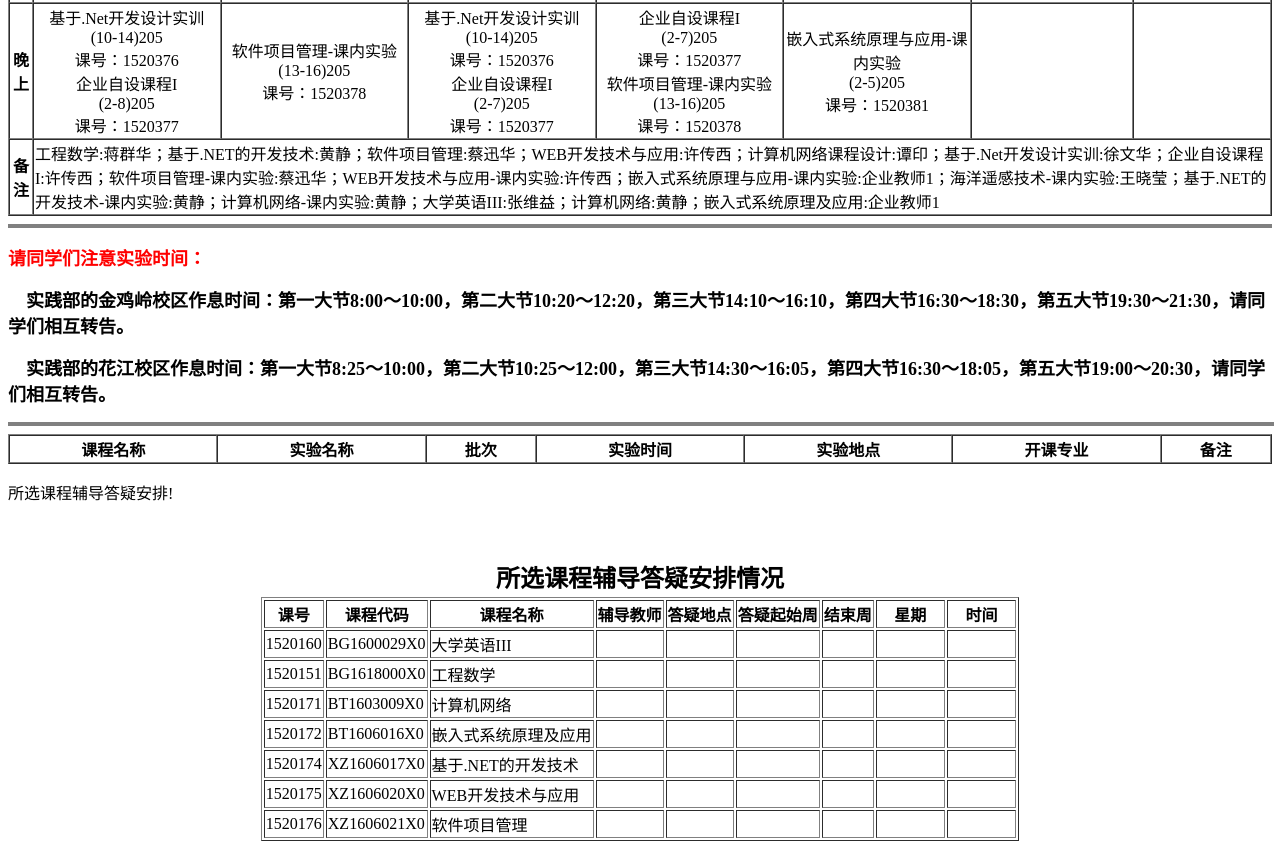
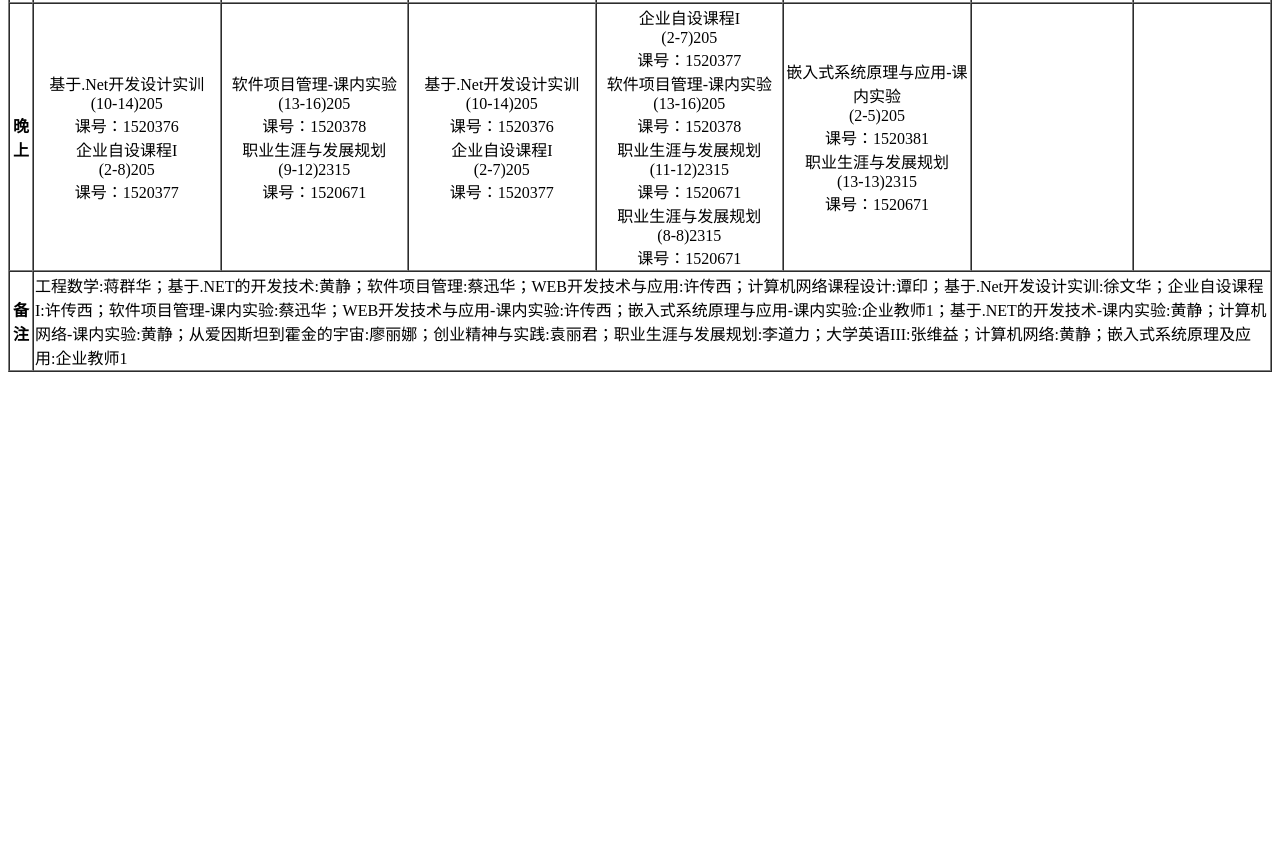
Before and after one commit to iwj/dutymate, a plain HTML site: page schedule.html in a window 1280 px wide. Shown: the part 1172-2021 px from the top of the page. After the commit the page ends 1552 px from the top, so only its background shows below. Drawn offline with Linux system fonts and the light colour scheme.

Commit message:
update schedule

```diff
--- a/schedule.html
+++ b/schedule.html
@@ -21,7 +21,7 @@
 	当前第<span id="work-week"></span>周
 </h4>
 <table border="1" cellspacing="0">
-  <tbody><tr>
+	<tbody><tr>
     <th width="1%">╲</th>
     <th nowrap="" width="15%">星期一</th>
     <th nowrap="" width="15%">星期二</th>
@@ -32,216 +32,18 @@
     <th nowrap="" width="13%">星期日</th>
   </tr>
   <tr><th>1,2节</th><td align="center">工程数学<br>(11-16)7305<br>课号：1520151<br>嵌入式系统原理及应用<br>(2-2)203<br>课号：1520172</td><td align="center">软件项目管理<br>(15-16)2405<br>课号：1520176<br>计算机网络课程设计<br>(1-1)205<br>课号：1520375<br>嵌入式系统原理及应用<br>(2-2)203<br>课号：1520172</td><td align="center">计算机网络课程设计<br>(1-1)205<br>课号：1520375<br>大学英语III<br>(3-16)2206<br>课号：1520160<br>嵌入式系统原理及应用<br>(2-2)205<br>课号：1520172</td><td align="center">基于.NET的开发技术<br>(3-9)5202<br>课号：1520174<br>工程数学<br>(9-16)7309<br>课号：1520151<br>嵌入式系统原理及应用<br>(2-2)205<br>课号：1520172<br>基于.NET的开发技术<br>(1-1)205<br>课号：1520174</td><td align="center">计算机网络课程设计<br>(1-1)205<br>课号：1520375<br>计算机网络课程设计<br>(4-4)205<br>课号：1520375<br>基于.NET的开发技术-课内实验<br>(5-8)5203<br>课号：1520384<br>计算机网络-课内实验<br>(15-16)5203<br>课号：1520386</td><td align="center">嵌入式系统原理与应用-课内实验<br>(2-3)205<br>课号：1520381</td><td align="center">&nbsp;</td></tr>
-<tr><th>3,4节</th><td align="center">WEB开发技术与应用<br>(3-7)5203<br>课号：1520175<br>计算机网络-课内实验<br>(15-16)5203<br>课号：1520386<br>嵌入式系统原理及应用<br>(2-2)205<br>课号：1520172</td><td align="center">工程数学<br>(9-11)7303<br>课号：1520151<br>基于.NET的开发技术<br>(3-9)2409<br>课号：1520174<br>嵌入式系统原理及应用<br>(2-2)203<br>课号：1520172<br>基于.NET的开发技术<br>(1-1)205<br>课号：1520174</td><td align="center">海洋遥感技术-课内实验<br>(12-15)5203<br>课号：1520382<br>嵌入式系统原理及应用<br>(2-2)203<br>课号：1520172</td><td align="center">软件项目管理<br>(11-16)2402<br>课号：1520176<br>企业自设课程I<br>(3-3)205<br>课号：1520377<br>企业自设课程I<br>(5-7)205<br>课号：1520377<br>嵌入式系统原理及应用<br>(2-2)205<br>课号：1520172</td><td align="center">大学英语III<br>(3-16)2206<br>课号：1520160</td><td align="center">嵌入式系统原理与应用-课内实验<br>(2-3)205<br>课号：1520381</td><td align="center">&nbsp;</td></tr>
+<tr><th>3,4节</th><td align="center">WEB开发技术与应用<br>(3-7)5203<br>课号：1520175<br>计算机网络-课内实验<br>(15-16)5203<br>课号：1520386<br>嵌入式系统原理及应用<br>(2-2)205<br>课号：1520172</td><td align="center">工程数学<br>(9-11)7303<br>课号：1520151<br>基于.NET的开发技术<br>(3-9)2409<br>课号：1520174<br>嵌入式系统原理及应用<br>(2-2)203<br>课号：1520172<br>基于.NET的开发技术<br>(1-1)205<br>课号：1520174</td><td align="center">嵌入式系统原理及应用<br>(2-2)203<br>课号：1520172</td><td align="center">软件项目管理<br>(11-16)2402<br>课号：1520176<br>企业自设课程I<br>(3-3)205<br>课号：1520377<br>企业自设课程I<br>(5-7)205<br>课号：1520377<br>嵌入式系统原理及应用<br>(2-2)205<br>课号：1520172</td><td align="center">大学英语III<br>(3-16)2206<br>课号：1520160</td><td align="center">嵌入式系统原理与应用-课内实验<br>(2-3)205<br>课号：1520381</td><td align="center">&nbsp;</td></tr>
 <tr><th>5,6节</th><td align="center">计算机网络课程设计<br>(1-1)205<br>课号：1520375<br>计算机网络课程设计<br>(3-3)205<br>课号：1520375<br>计算机网络<br>(15-16)2209<br>课号：1520171<br>嵌入式系统原理及应用<br>(2-2)205<br>课号：1520172</td><td align="center">计算机网络课程设计<br>(1-1)205<br>课号：1520375<br>计算机网络课程设计<br>(3-3)205<br>课号：1520375<br>基于.Net开发设计实训<br>(10-14)205<br>课号：1520376<br>嵌入式系统原理及应用<br>(2-2)205<br>课号：1520172</td><td align="center">WEB开发技术与应用<br>(3-7)5203<br>课号：1520175<br>计算机网络课程设计<br>(1-1)205<br>课号：1520375<br>计算机网络<br>(8-16)2405<br>课号：1520171<br>嵌入式系统原理及应用<br>(2-2)205<br>课号：1520172</td><td align="center">基于.Net开发设计实训<br>(10-11)205<br>课号：1520376<br>WEB开发技术与应用-课内实验<br>(7-9)5203<br>课号：1520379<br>基于.NET的开发技术-课内实验<br>(3-6)5203<br>课号：1520384<br>嵌入式系统原理及应用<br>(2-2)205<br>课号：1520172</td><td align="center">计算机网络课程设计<br>(2-2)205<br>课号：1520375<br>计算机网络<br>(8-16)2402<br>课号：1520171</td><td align="center">计算机网络课程设计<br>(2-4)205<br>课号：1520375<br>WEB开发技术与应用-课内实验<br>(7-9)5203<br>课号：1520379</td><td align="center">&nbsp;</td></tr>
 <tr><th>7,8节</th><td align="center">基于.Net开发设计实训<br>(11-13)205<br>课号：1520376<br>嵌入式系统原理及应用<br>(2-2)205<br>课号：1520172</td><td align="center">基于.Net开发设计实训<br>(13-14)205<br>课号：1520376<br>嵌入式系统原理及应用<br>(2-2)205<br>课号：1520172</td><td align="center">基于.Net开发设计实训<br>(13-14)205<br>课号：1520376<br>嵌入式系统原理及应用<br>(2-2)205<br>课号：1520172</td><td align="center">企业自设课程I<br>(3-3)205<br>课号：1520377<br>嵌入式系统原理及应用<br>(2-2)205<br>课号：1520172</td><td align="center">&nbsp;</td><td align="center">计算机网络课程设计<br>(2-4)205<br>课号：1520375</td><td align="center">&nbsp;</td></tr>
-<tr><th>晚 上</th><td align="center">基于.Net开发设计实训<br>(10-14)205<br>课号：1520376<br>企业自设课程I<br>(2-8)205<br>课号：1520377</td><td align="center">软件项目管理-课内实验<br>(13-16)205<br>课号：1520378</td><td align="center">基于.Net开发设计实训<br>(10-14)205<br>课号：1520376<br>企业自设课程I<br>(2-7)205<br>课号：1520377</td><td align="center">企业自设课程I<br>(2-7)205<br>课号：1520377<br>软件项目管理-课内实验<br>(13-16)205<br>课号：1520378</td><td align="center">嵌入式系统原理与应用-课内实验<br>(2-5)205<br>课号：1520381</td><td align="center">&nbsp;</td><td align="center">&nbsp;</td></tr>
+<tr><th>晚 上</th><td align="center">基于.Net开发设计实训<br>(10-14)205<br>课号：1520376<br>企业自设课程I<br>(2-8)205<br>课号：1520377</td><td align="center">软件项目管理-课内实验<br>(13-16)205<br>课号：1520378<br>职业生涯与发展规划<br>(9-12)2315<br>课号：1520671</td><td align="center">基于.Net开发设计实训<br>(10-14)205<br>课号：1520376<br>企业自设课程I<br>(2-7)205<br>课号：1520377</td><td align="center">企业自设课程I<br>(2-7)205<br>课号：1520377<br>软件项目管理-课内实验<br>(13-16)205<br>课号：1520378<br>职业生涯与发展规划<br>(11-12)2315<br>课号：1520671<br>职业生涯与发展规划<br>(8-8)2315<br>课号：1520671</td><td align="center">嵌入式系统原理与应用-课内实验<br>(2-5)205<br>课号：1520381<br>职业生涯与发展规划<br>(13-13)2315<br>课号：1520671</td><td align="center">&nbsp;</td><td align="center">&nbsp;</td></tr>
 
   <tr>
     <th>备注</th>
-    <td colspan="7">工程数学:蒋群华；基于.NET的开发技术:黄静；软件项目管理:蔡迅华；WEB开发技术与应用:许传西；计算机网络课程设计:谭印；基于.Net开发设计实训:徐文华；企业自设课程I:许传西；软件项目管理-课内实验:蔡迅华；WEB开发技术与应用-课内实验:许传西；嵌入式系统原理与应用-课内实验:企业教师1；海洋遥感技术-课内实验:王晓莹；基于.NET的开发技术-课内实验:黄静；计算机网络-课内实验:黄静；大学英语III:张维益；计算机网络:黄静；嵌入式系统原理及应用:企业教师1</td>
+    <td colspan="7">工程数学:蒋群华；基于.NET的开发技术:黄静；软件项目管理:蔡迅华；WEB开发技术与应用:许传西；计算机网络课程设计:谭印；基于.Net开发设计实训:徐文华；企业自设课程I:许传西；软件项目管理-课内实验:蔡迅华；WEB开发技术与应用-课内实验:许传西；嵌入式系统原理与应用-课内实验:企业教师1；基于.NET的开发技术-课内实验:黄静；计算机网络-课内实验:黄静；从爱因斯坦到霍金的宇宙:廖丽娜；创业精神与实践:袁丽君；职业生涯与发展规划:李道力；大学英语III:张维益；计算机网络:黄静；嵌入式系统原理及应用:企业教师1</td>
   </tr>
 
-</tbody></table>
-
-
-
-<hr size="4" color="#808080">
-
-<p></p>
-<p><b><font size="4" color="#FF0000">请同学们注意实验时间：</font></b></p>
-<p><b><font size="4">&nbsp;&nbsp;&nbsp;&nbsp;实践部的金鸡岭校区作息时间：第一大节8:00～10:00，第二大节10:20～12:20，第三大节14:10～16:10，第四大节16:30～18:30，第五大节19:30～21:30，请同学们相互转告。</font></b></p>
-<p><b><font size="4">&nbsp;&nbsp;&nbsp;&nbsp;实践部的花江校区作息时间：第一大节8:25～10:00，第二大节10:25～12:00，第三大节14:30～16:05，第四大节16:30～18:05，第五大节19:00～20:30，请同学们相互转告。</font></b></p>
-
-<hr color="#808080" width="100%" size="4">
-<form method="POST" action="/student/coursetable.asp">
-  <table border="1" cellspacing="0" width="100%" align="center">
-  <tbody><tr>
-    <th nowrap="">课程名称</th>
-    <th nowrap="">实验名称</th>
-    <th nowrap="">批次</th>
-    <th nowrap="">实验时间</th>
-    <th nowrap="">实验地点</th>
-    <th nowrap="">开课专业</th>
-    <th nowrap="">备注</th>
-  </tr>
-
-</tbody></table>
-
-<p>所选课程辅导答疑安排!</p>
-
-<br><br>
-<table border="0" align="center" width="100%"><tbody><tr><td align="center" valign="top" id="pagecontrol">
-<b><font size="5" face="楷体_GB2312">所选课程辅导答疑安排情况</font></b></td>
-
-  </tr></tbody></table><table border="1" width="60%" align="center">
-    <tbody><tr>
-      <th nowrap="">课号</th>
-      <th nowrap="">课程代码</th>
-      <th nowrap="">课程名称</th>
-      <th nowrap="">辅导教师</th>
-      <th nowrap="">答疑地点</th>
-      <th nowrap="">答疑起始周</th>
-      <th nowrap="">结束周</th>
-      <th nowrap="" width="80">星期</th>
-      <th nowrap="" width="80">时间</th>
-    </tr>
-
- <tr>
-
-     <td nowrap="">1520160</td>
-
-     <td nowrap="">BG1600029X0</td>
-
-     <td nowrap="">大学英语III</td>
-
-     <td nowrap=""></td>
-
-     <td nowrap=""></td>
-
-     <td nowrap=""></td>
-
-     <td nowrap=""></td>
-
-     <td nowrap=""></td>
-
-     <td nowrap=""></td>
-
- </tr>
-
- <tr>
-
-     <td nowrap="">1520151</td>
-
-     <td nowrap="">BG1618000X0</td>
-
-     <td nowrap="">工程数学</td>
-
-     <td nowrap=""></td>
-
-     <td nowrap=""></td>
-
-     <td nowrap=""></td>
-
-     <td nowrap=""></td>
-
-     <td nowrap=""></td>
-
-     <td nowrap=""></td>
-
- </tr>
-
- <tr>
-
-     <td nowrap="">1520171</td>
-
-     <td nowrap="">BT1603009X0</td>
-
-     <td nowrap="">计算机网络</td>
-
-     <td nowrap=""></td>
-
-     <td nowrap=""></td>
-
-     <td nowrap=""></td>
-
-     <td nowrap=""></td>
-
-     <td nowrap=""></td>
-
-     <td nowrap=""></td>
-
- </tr>
-
- <tr>
-
-     <td nowrap="">1520172</td>
-
-     <td nowrap="">BT1606016X0</td>
-
-     <td nowrap="">嵌入式系统原理及应用</td>
-
-     <td nowrap=""></td>
-
-     <td nowrap=""></td>
-
-     <td nowrap=""></td>
-
-     <td nowrap=""></td>
-
-     <td nowrap=""></td>
-
-     <td nowrap=""></td>
-
- </tr>
-
- <tr>
-
-     <td nowrap="">1520174</td>
-
-     <td nowrap="">XZ1606017X0</td>
-
-     <td nowrap="">基于.NET的开发技术</td>
-
-     <td nowrap=""></td>
-
-     <td nowrap=""></td>
-
-     <td nowrap=""></td>
-
-     <td nowrap=""></td>
-
-     <td nowrap=""></td>
-
-     <td nowrap=""></td>
-
- </tr>
-
- <tr>
-
-     <td nowrap="">1520175</td>
-
-     <td nowrap="">XZ1606020X0</td>
-
-     <td nowrap="">WEB开发技术与应用</td>
-
-     <td nowrap=""></td>
-
-     <td nowrap=""></td>
-
-     <td nowrap=""></td>
-
-     <td nowrap=""></td>
-
-     <td nowrap=""></td>
-
-     <td nowrap=""></td>
-
- </tr>
-
- <tr>
-
-     <td nowrap="">1520176</td>
-
-     <td nowrap="">XZ1606021X0</td>
-
-     <td nowrap="">软件项目管理</td>
-
-     <td nowrap=""></td>
-
-     <td nowrap=""></td>
-
-     <td nowrap=""></td>
-
-     <td nowrap=""></td>
-
-     <td nowrap=""></td>
-
-     <td nowrap=""></td>
-
- </tr>
-
-  </tbody></table>
+</tbody>
+	</table>
   </form>
 	<!-- jQuery文件。务必在bootstrap.min.js 之前引入 -->
 <script src="js/jquery.min.js"></script>
```
